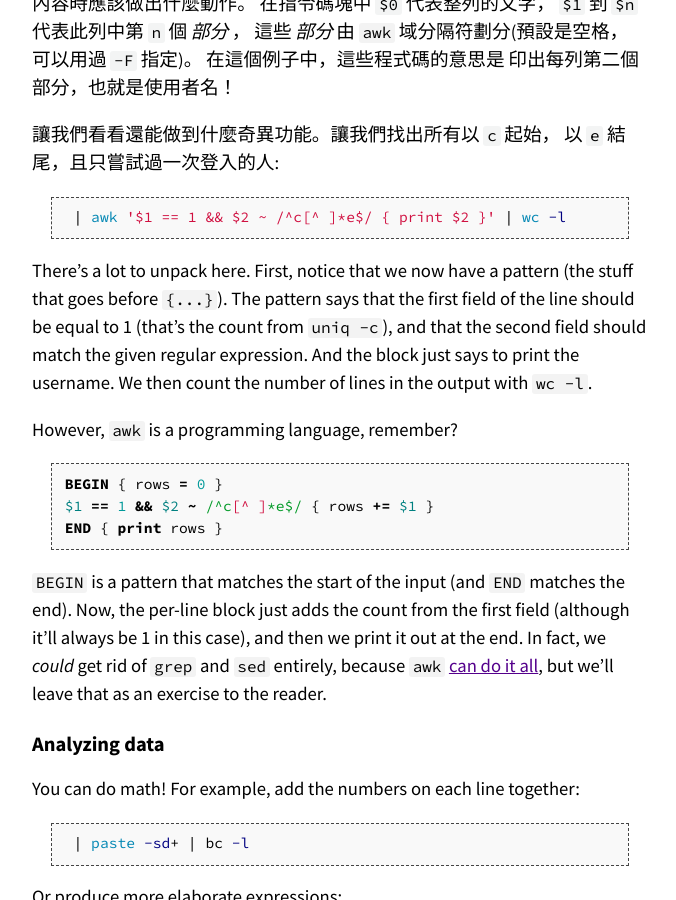
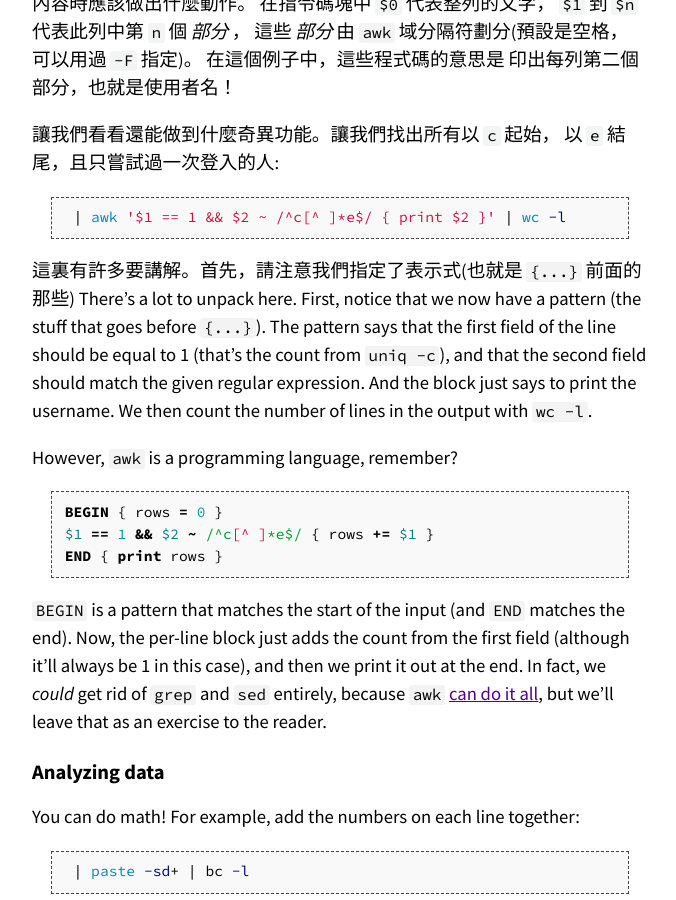
Before and after one commit to missing-semester-zh-Hant/missing-semester-zh-Hant.github.io, a Jekyll site: the page built from _2020/data-wrangling.md, in a window 1280 px wide and 900 px high, scrolled down 5526 px. Shown: the whole window, without its empty margins (300-976 px from the left). Built offline with Jekyll 4.4.1, drawn with Linux system fonts in a browser that asks for light colours.

Commit message:
Update translate

````diff
--- a/_2020/data-wrangling.md
+++ b/_2020/data-wrangling.md
@@ -373,6 +373,13 @@ single-use usernames that start with `c` and end with `e`: -->
  | awk '$1 == 1 && $2 ~ /^c[^ ]*e$/ { print $2 }' | wc -l
 ```
 
+<!-- There's a lot to unpack here. First, notice that we now have a pattern
+(the stuff that goes before `{...}`). The pattern says that the first
+field of the line should be equal to 1 (that's the count from `uniq
+-c`), and that the second field should match the given regular
+expression. And the block just says to print the username. We then count
+the number of lines in the output with `wc -l`. -->
+這裏有許多要講解。首先，請注意我們指定了表示式(也就是 `{...}` 前面的那些)
 There's a lot to unpack here. First, notice that we now have a pattern
 (the stuff that goes before `{...}`). The pattern says that the first
 field of the line should be equal to 1 (that's the count from `uniq
````
